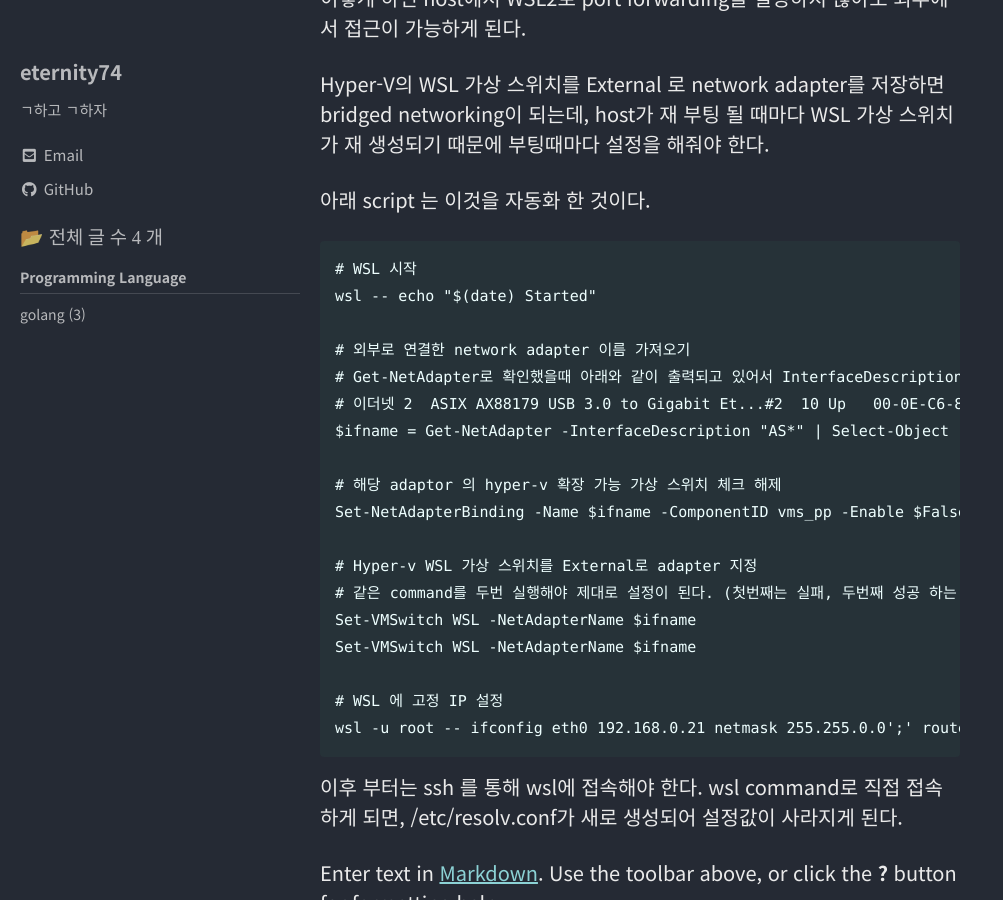
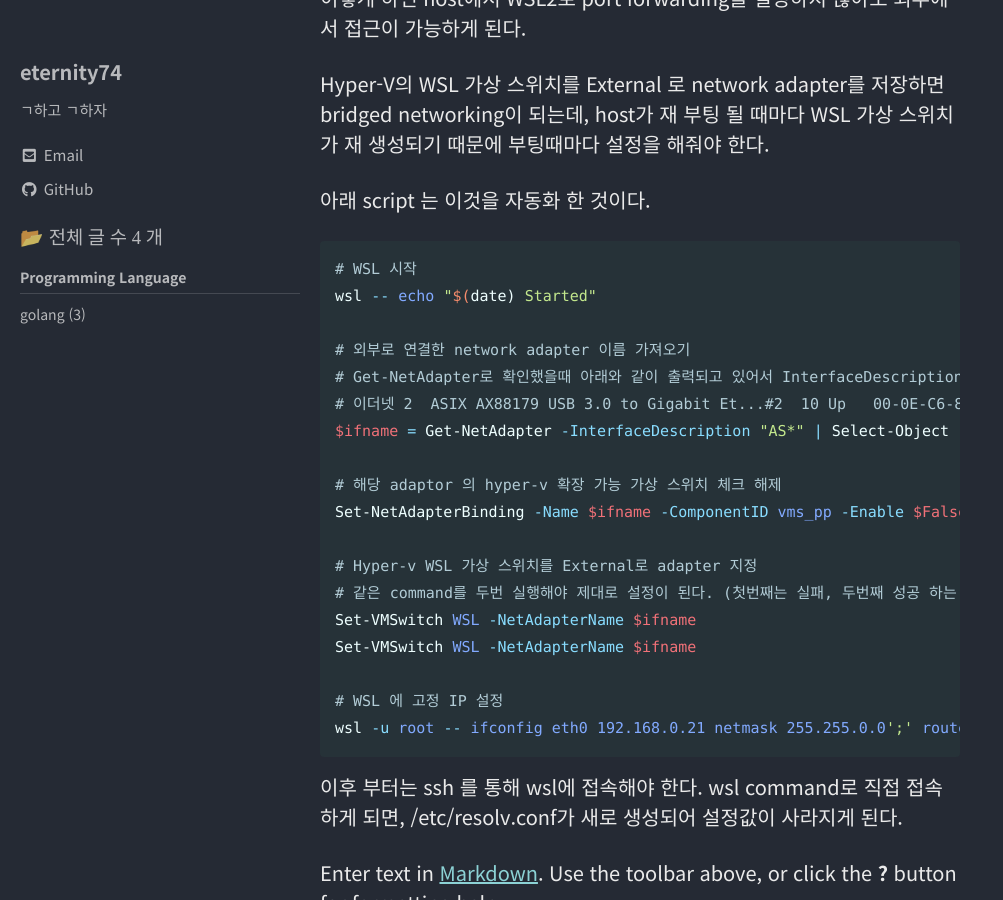
Before and after one commit to eternity74/eternity74.github.io, a Jekyll site: the page built from _posts/2021-09-29-wsl2-static-ip-bridged-networking.md, in a window 1280 px wide and 900 px high, scrolled down 743 px. Shown: the whole window, without its empty margins (0-1003 px from the left). Built offline with Jekyll 4.4.1, drawn with Linux system fonts in a browser that asks for light colours; cached includes are drawn as plain includes; comment, search, counter and statistics services are not loaded.

Commit message:
Update 2021-09-29-wsl2-static-ip-bridged-networking.md

`````diff
--- a/_posts/2021-09-29-wsl2-static-ip-bridged-networking.md
+++ b/_posts/2021-09-29-wsl2-static-ip-bridged-networking.md
@@ -13,7 +13,7 @@ WSL2을 외부에서 접속하려고 하면 어려움이 많다. WSL2 는 기본
 Hyper-V의 WSL 가상 스위치를 External 로 network adapter를 저장하면 bridged networking이 되는데, host가 재 부팅 될 때마다 WSL 가상 스위치가 재 생성되기 때문에 부팅때마다 설정을 해줘야 한다.
 
 아래 script 는 이것을 자동화 한 것이다.
-````
+```powershell
 # WSL 시작
 wsl -- echo "$(date) Started"
 
@@ -32,7 +32,7 @@ Set-VMSwitch WSL -NetAdapterName $ifname
 
 # WSL 에 고정 IP 설정
 wsl -u root -- ifconfig eth0 192.168.0.21 netmask 255.255.0.0';' route add default gw 192.168.0.1 dev eth0';' echo "nameserver 192.168.0.1" '>' /etc/resolv.conf';' service ssh start';
-````
+```
 
 이후 부터는 ssh 를 통해 wsl에 접속해야 한다. wsl command로 직접 접속하게 되면, /etc/resolv.conf가 새로 생성되어 설정값이 사라지게 된다.
 
`````
